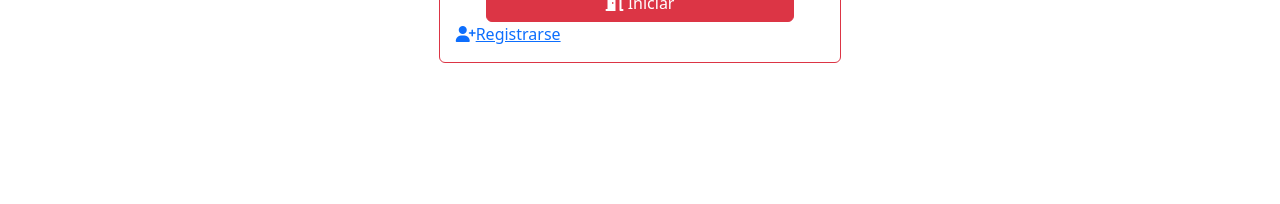
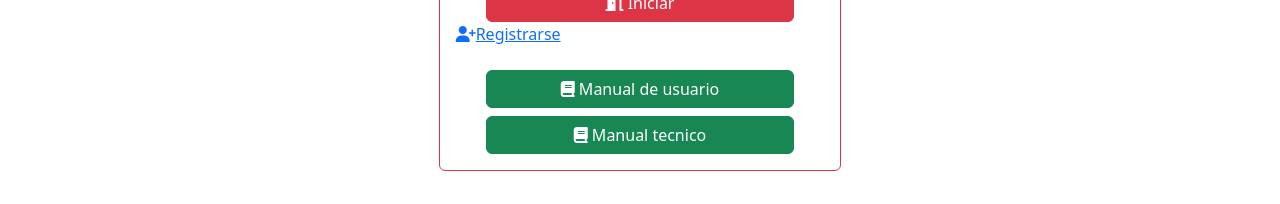
Before and after one commit to judamar/FerreteriaConstrumantaP-frontend, a React (Vite) app: page /login in a window 1280 px wide. Shown: the part 332-536 px from the top of the page. Built offline with nearby package versions, Linux system fonts and the light colour scheme; no server answers.

Commit message:
add (users manuals)

```diff
--- a/src/views/Login.jsx
+++ b/src/views/Login.jsx
@@ -46,6 +46,16 @@ const Login = () => {
               <Link to='/register'>
                 <i className='fa-solid fa-user-plus'/>Registrarse
               </Link>
+              <div className='d-grid col-10 mx-auto mt-4'>
+                <a className='btn btn-success' href='src\utils\pdfs\Manual_usuario.pdf' target='_blank' rel='noreferrer'>
+                  <i className='fa-solid fa-book'/> Manual de usuario
+                </a>
+              </div>
+              <div className='d-grid col-10 mx-auto mt-2'>
+                <a className='btn btn-success' href='src\utils\pdfs\Manual_tecnico.pdf' target='_blank' rel='noreferrer'>
+                  <i className='fa-solid fa-book'/> Manual tecnico
+                </a>
+              </div>
             </div>
           </div>
         </div>
```
Also changed, not shown: 2 other files (tests, documents, lock files or other folders).
